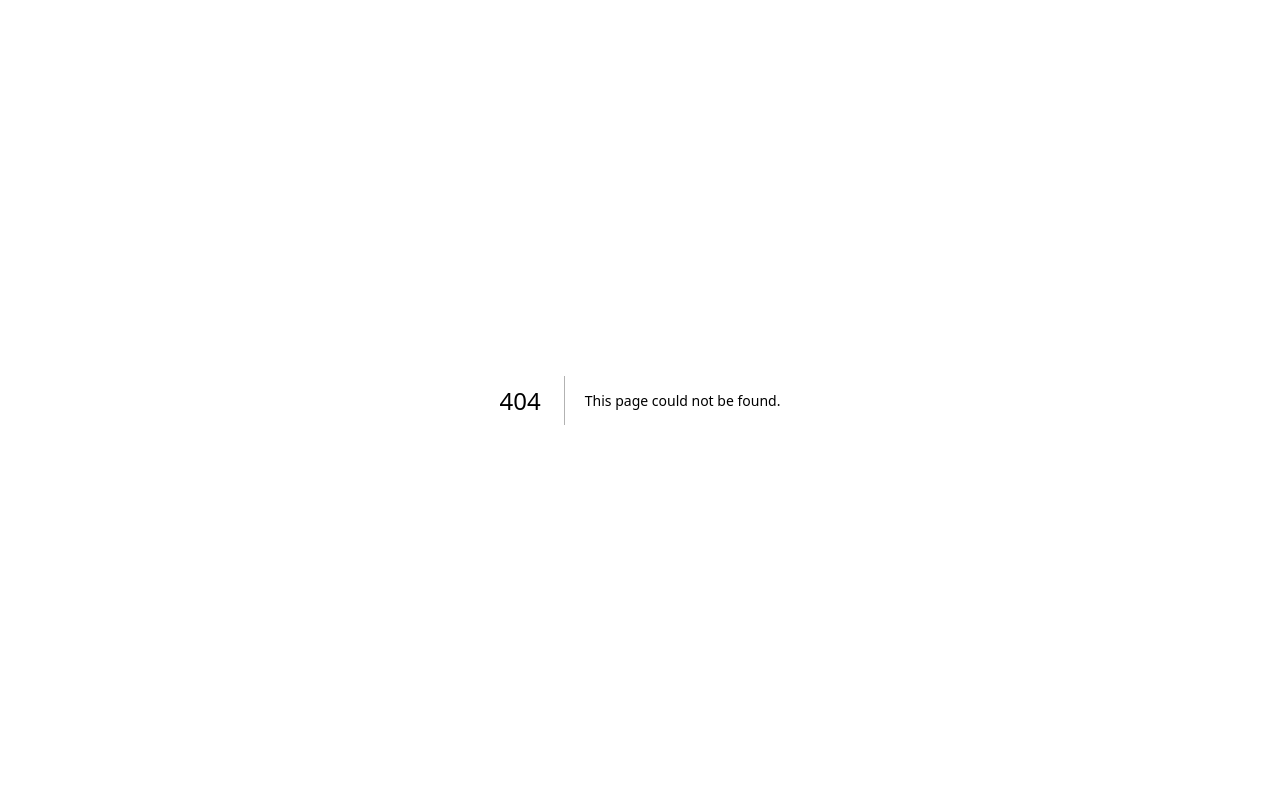
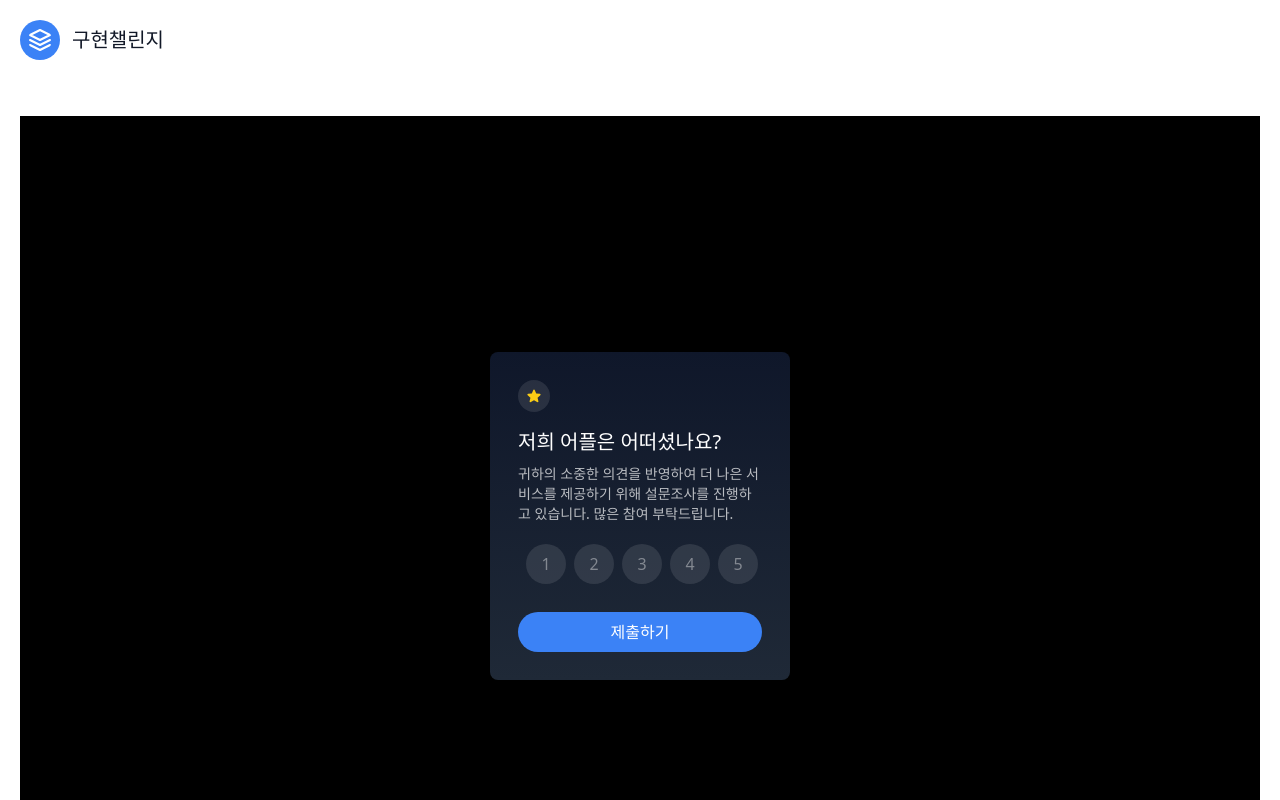
Before and after one commit to KyungaIM/challenge, a Next.js app: page /rating in a window 1280 px wide. Before the commit this address had no page. Shown: the top 800 px of the page. Built offline with nearby package versions, Linux system fonts and the light colour scheme.

Commit message:
rating component 구현완료

```diff
--- a/next.config.js
+++ b/next.config.js
@@ -2,7 +2,7 @@
 const nextConfig = {
   reactStrictMode: true,
   images: {
-    domains: ['images.pexels.com'],
+    domains: ['images.unsplash.com'],
   },
 }
 
--- a/pages/ResultSummary.tsx
+++ b/pages/ResultSummary.tsx
@@ -13,25 +13,25 @@ export default function ResultSummary() {
     <Layout>
       <div className="md:flex md:justify-center">
         <div className="card md:w-[600px] p-0 md:flex">
-          <div className="card bg-gradient-to-r from-sky-500 to-blue-500 md:w-1/2 text-white text-center md:flex md:flex-col md:justify-center">
+          <div className="text-center text-white card bg-gradient-to-r from-sky-500 to-blue-500 md:w-1/2 md:flex md:flex-col md:justify-center">
             <h1 className="text-lg">Your Result</h1>
-            <div className="rounded-full bg-gradient-to-b from-blue-800 inline-block p-4 w-24 h-24 m-2 mx-auto">
-              <p className="text-4xl mt-1">{Math.floor(myAverage)}</p>
+            <div className="inline-block w-24 h-24 p-4 m-2 mx-auto rounded-full bg-gradient-to-b from-blue-800">
+              <p className="mt-1 text-4xl">{Math.floor(myAverage)}</p>
               <p className="text-xs opacity-60">of 100</p>
             </div>
             <div>
-              <p className="text-lg mt-2">Great!</p>
+              <p className="mt-2 text-lg">Great!</p>
               <p className="text-sm max-w-[300px] m-auto mb-2 opacity-80">
                 you scored higher than 65% of the people who have taken thede
                 tests.
               </p>
             </div>
           </div>
-          <div className="p-4 flex flex-col items-center m-4 md:w-1/2">
-            <h1 className="my-4 text-lg text-gray-500 font-semibold">
+          <div className="flex flex-col items-center p-4 m-4 md:w-1/2">
+            <h1 className="my-4 text-lg font-semibold text-gray-500">
               Summmary
             </h1>
-            <div className="flex bg-red-50 rounded-xl w-full mb-2 p-3 justify-between">
+            <div className="flex justify-between w-full p-3 mb-2 bg-red-50 rounded-xl">
               <h2 className="flex text-red-400">
                 <svg
                   xmlns="http://www.w3.org/2000/svg"
@@ -50,11 +50,11 @@ export default function ResultSummary() {
                 Reaction
               </h2>
               <p className="text-gray-400">
-                <span className="text-gray-600 font-bold">{data.action}</span> /
+                <span className="font-bold text-gray-600">{data.action}</span> /
                 100
               </p>
             </div>
-            <div className="flex bg-yellow-50 rounded-xl w-full mb-2 p-3 justify-between">
+            <div className="flex justify-between w-full p-3 mb-2 bg-yellow-50 rounded-xl">
               <h2 className="flex text-yellow-500">
                 <svg
                   xmlns="http://www.w3.org/2000/svg"
@@ -73,11 +73,11 @@ export default function ResultSummary() {
                 Memory
               </h2>
               <p className="text-gray-400">
-                <span className="text-gray-600 font-bold">{data.memory}</span> /
+                <span className="font-bold text-gray-600">{data.memory}</span> /
                 100
               </p>
             </div>
-            <div className="flex bg-green-50 rounded-xl w-full mb-2 p-3 justify-between">
+            <div className="flex justify-between w-full p-3 mb-2 bg-green-50 rounded-xl">
               <h2 className="flex text-green-500">
                 <svg
                   xmlns="http://www.w3.org/2000/svg"
@@ -96,11 +96,11 @@ export default function ResultSummary() {
                 Verbal
               </h2>
               <p className="text-gray-400">
-                <span className="text-gray-600 font-bold">{data.verbal}</span> /
+                <span className="font-bold text-gray-600">{data.verbal}</span> /
                 100
               </p>
             </div>
-            <div className="flex bg-sky-50 rounded-xl w-full mb-2 p-3 justify-between">
+            <div className="flex justify-between w-full p-3 mb-2 bg-sky-50 rounded-xl">
               <h2 className="flex text-sky-500">
                 <svg
                   xmlns="http://www.w3.org/2000/svg"
@@ -124,7 +124,7 @@ export default function ResultSummary() {
                 Visual
               </h2>
               <p className="text-gray-400">
-                <span className="text-gray-600 font-bold">{data.visual}</span> /
+                <span className="font-bold text-gray-600">{data.visual}</span> /
                 100
               </p>
             </div>
--- a/pages/components/main/listdata.tsx
+++ b/pages/components/main/listdata.tsx
@@ -40,4 +40,14 @@ export const listData = [
     ],
     link: "/ResultSummary",
   },
+  {
+    date: "2023-05-13",
+    level: "newbie",
+    title: "Interactive rating component",
+    functions: [
+      "확인 버튼을 누르면 화면이 전환됩니다",
+      "hover 및 focus에 인터랙션 요소를 추가합니다",
+    ],
+    link: "/rating",
+  },
 ];
--- /dev/null
+++ b/pages/imgTest.tsx
@@ -0,0 +1,14 @@
+import Image from "next/image";
+export default function ImgTest() {
+  return (
+    <div>
+      <Image
+        src="https://images.unsplash.com/photo-1683549003905-a1f385e3de2d?ixlib=rb-4.0.3&ixid=MnwxMjA3fDB8MHxwaG90by1wYWdlfHx8fGVufDB8fHx8&auto=format&fit=crop&w=765&q=80"
+        width={600}
+        height={500}
+        alt="beutiful room for single"
+
+      />
+    </div>
+  );
+}
--- /dev/null
+++ b/pages/rating.tsx
@@ -0,0 +1,82 @@
+import Layout from "./components/layout/layout";
+import { useState, useEffect } from "react";
+import Image from "next/image";
+export default function Rating() {
+  const rating = [1, 2, 3, 4, 5];
+  const [rateNum, setRate] = useState(0);
+  const [finish, setFinish] = useState(false);
+  useEffect(() => {
+    console.log(rateNum);
+  }, [rateNum]);
+  return (
+    <Layout>
+      <div className="flex flex-col justify-center items-center h-screen bg-black mt-[-60px]">
+        {finish ? (
+          <div className=" flex-col items-center card m-4 max-w-[300px] sm:w-[300px] p-7  flex text-white bg-gradient-to-b from-slate-900 to-gray-800 ">
+            <Image src="/servay.svg" alt="Logo" width={80} height={80} />
+            <span className="px-4 py-1 my-4 text-xs text-yellow-400 rounded-full bg-white/10 ">
+              5점중 {rateNum}점을 주셨습니다
+            </span>
+            <h1 className="mb-2 text-xl">감사합니다!</h1>
+            <p className="px-4 mb-2 text-sm text-center text-white/70">
+              귀하의 소중한 의견을 반영하여 더 나은 서비스를 제공하겠습니다.
+              설문에 참여해주셔서 감사합니다.
+            </p>
+            <button
+              onClick={() => {
+                setRate(0);
+                setFinish(false);
+              }}
+              className="block w-full p-2 mt-4 bg-blue-500 rounded-full hover:bg-white hover:text-blue-500 active:bg-blue-100"
+            >
+              다시 평가하기
+            </button>
+          </div>
+        ) : (
+          <div className=" flex-col items-start card m-4 max-w-[300px] sm:w-[300px] p-7  flex text-white bg-gradient-to-b from-slate-900 to-gray-800 ">
+            <span className="p-2 mb-4 text-yellow-400 rounded-full bg-white/10">
+              <svg
+                xmlns="http://www.w3.org/2000/svg"
+                viewBox="0 0 24 24"
+                fill="currentColor"
+                className="w-4 h-4"
+              >
+                <path
+                  fillRule="evenodd"
+                  d="M10.788 3.21c.448-1.077 1.976-1.077 2.424 0l2.082 5.007 5.404.433c1.164.093 1.636 1.545.749 2.305l-4.117 3.527 1.257 5.273c.271 1.136-.964 2.033-1.96 1.425L12 18.354 7.373 21.18c-.996.608-2.231-.29-1.96-1.425l1.257-5.273-4.117-3.527c-.887-.76-.415-2.212.749-2.305l5.404-.433 2.082-5.006z"
+                  clipRule="evenodd"
+                />
+              </svg>
+            </span>
+            <h1 className="mb-2 text-xl">저희 어플은 어떠셨나요?</h1>
+            <p className="mb-2 text-sm text-white/70">
+              귀하의 소중한 의견을 반영하여 더 나은 서비스를 제공하기 위해
+              설문조사를 진행하고 있습니다. 많은 참여 부탁드립니다.
+            </p>
+            <div className="my-2 ml-1">
+              {rating.map((el) => (
+                <button
+                  key={el}
+                  value={el}
+                  onClick={(e) => setRate(Number(e.currentTarget.value))}
+                  className={`w-10 p-2 m-1 rounded-full bg-white/10 text-white/40 hover:text-white/70 hover:bg-white/30 active:bg-white/40
+                  ${rateNum === el && "bg-yellow-500 text-yellow-50"}`}
+                >
+                  {el}
+                </button>
+              ))}
+            </div>
+            <button
+              onClick={() => {
+                if (rateNum) setFinish(true);
+              }}
+              className="block w-full p-2 mt-4 bg-blue-500 rounded-full hover:bg-white hover:text-blue-500 active:bg-blue-100"
+            >
+              제출하기
+            </button>
+          </div>
+        )}
+      </div>
+    </Layout>
+  );
+}
```
Also changed, not shown: public/servay.svg (added).
